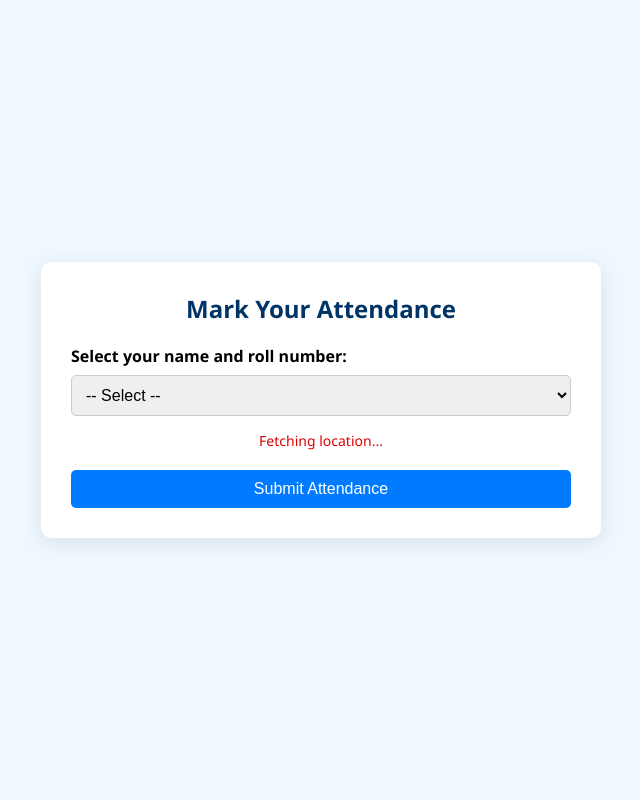
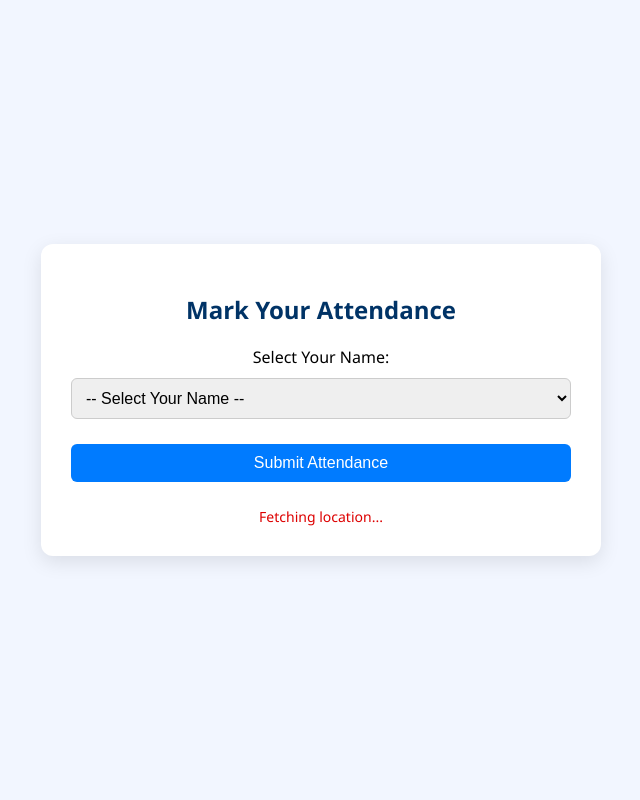
Before and after one commit to SaurabhExpertInnovator/Smart-Attendance-Management-System, a Flask app: template templates/student_list.html in a window 1280 px wide. Shown: the whole page, without its empty margins (319-959 px from the left). Run offline with Flask 2, Linux system fonts and the light colour scheme; the template is opened without the code that fills it, so the values that code supplies are empty.

Commit message:
Update student_list.html

```diff
--- a/templates/student_list.html
+++ b/templates/student_list.html
@@ -1,55 +1,48 @@
 <!DOCTYPE html>
 <html lang="en">
 <head>
-  <meta charset="UTF-8">
+  <meta charset="UTF-8" />
   <title>Mark Attendance</title>
   <style>
     body {
-      font-family: 'Segoe UI', sans-serif;
-      background-color: #f0f8ff;
-      margin: 0;
-      padding: 0;
+      font-family: 'Segoe UI', Tahoma, Geneva, Verdana, sans-serif;
+      background-color: #f2f6ff;
       display: flex;
       justify-content: center;
       align-items: center;
       height: 100vh;
+      margin: 0;
     }
 
     .container {
-      background-color: #ffffff;
+      background-color: #fff;
       padding: 30px;
-      border-radius: 10px;
-      box-shadow: 0 4px 20px rgba(0, 0, 0, 0.1);
-      width: 90%;
+      border-radius: 12px;
+      box-shadow: 0 6px 20px rgba(0, 0, 0, 0.1);
       max-width: 500px;
+      width: 100%;
+      text-align: center;
     }
 
     h2 {
-      margin-top: 0;
       color: #003366;
-      text-align: center;
+      margin-bottom: 20px;
     }
 
-    label {
-      font-weight: 600;
-      display: block;
-      margin-top: 15px;
-    }
-
-    select, input[type="hidden"], button {
+    select, button {
+      padding: 10px;
       width: 100%;
-      padding: 10px;
-      margin-top: 8px;
-      border-radius: 5px;
+      margin-top: 10px;
+      margin-bottom: 15px;
+      font-size: 16px;
+      border-radius: 6px;
       border: 1px solid #ccc;
-      font-size: 16px;
     }
 
     button {
       background-color: #007bff;
       color: white;
       border: none;
-      margin-top: 20px;
       cursor: pointer;
     }
 
@@ -57,66 +50,68 @@
       background-color: #0056b3;
     }
 
-    .message {
-      margin-top: 15px;
+    .status {
       font-size: 14px;
       color: #d00;
-      text-align: center;
+      margin-top: 10px;
     }
   </style>
 </head>
 <body>
   <div class="container">
     <h2>Mark Your Attendance</h2>
-    <form id="attendanceForm" method="POST" action="/mark" onsubmit="return validateAndSubmit();">
-      <label for="roll_number">Select your name and roll number:</label>
+
+    <form method="POST" action="/mark" onsubmit="return validateForm();">
+      <input type="hidden" name="session_id" value="{{ session_id }}" />
+      <label for="roll_number">Select Your Name:</label>
       <select name="roll_number" id="roll_number" required>
-        <option value="">-- Select --</option>
+        <option value="">-- Select Your Name --</option>
         {% for student in students %}
-          <option value="{{ student[roll_col] }}">{{ student[roll_col] }} - {{ student[name_col] }}</option>
+        <option value="{{ student[roll_col] }}">{{ student[roll_col] }} - {{ student[name_col] }}</option>
         {% endfor %}
       </select>
 
-      <input type="hidden" name="session_id" value="{{ session_id }}">
       <input type="hidden" id="latitude" name="latitude">
       <input type="hidden" id="longitude" name="longitude">
 
-      <div class="message" id="location-status">Fetching location...</div>
       <button type="submit">Submit Attendance</button>
+      <div class="status" id="location-status">Fetching location...</div>
     </form>
   </div>
 
   <script>
     const latInput = document.getElementById('latitude');
     const lonInput = document.getElementById('longitude');
-    const locationStatus = document.getElementById('location-status');
+    const statusDiv = document.getElementById('location-status');
 
-    function validateAndSubmit() {
+    function setStatus(msg, isError = false) {
+      statusDiv.textContent = msg;
+      statusDiv.style.color = isError ? '#d00' : '#060';
+    }
+
+    function validateForm() {
       if (!latInput.value || !lonInput.value) {
-        alert("Location not available. Please allow location access and reload the page.");
+        alert("Location not fetched yet. Please allow location access.");
         return false;
       }
       return true;
     }
 
-    window.onload = function () {
+    window.onload = () => {
       if (navigator.geolocation) {
         navigator.geolocation.getCurrentPosition(
-          function (position) {
-            latInput.value = position.coords.latitude;
-            lonInput.value = position.coords.longitude;
-            locationStatus.textContent = "Location detected successfully.";
-            locationStatus.style.color = "green";
+          position => {
+            latInput.value = position.coords.latitude.toFixed(6);
+            lonInput.value = position.coords.longitude.toFixed(6);
+            setStatus("Location detected successfully.");
           },
-          function (error) {
-            locationStatus.textContent = "Failed to get location. Please enable location access.";
-            locationStatus.style.color = "red";
+          () => {
+            setStatus("Failed to detect location. Please reload and allow access.", true);
           },
           { timeout: 10000 }
         );
       } else {
-        locationStatus.textContent = "Geolocation is not supported by this browser.";
-        locationStatus.style.color = "red";
+        setStatus("Geolocation not supported in your browser.", true);
       }
     };
   </script>
```
